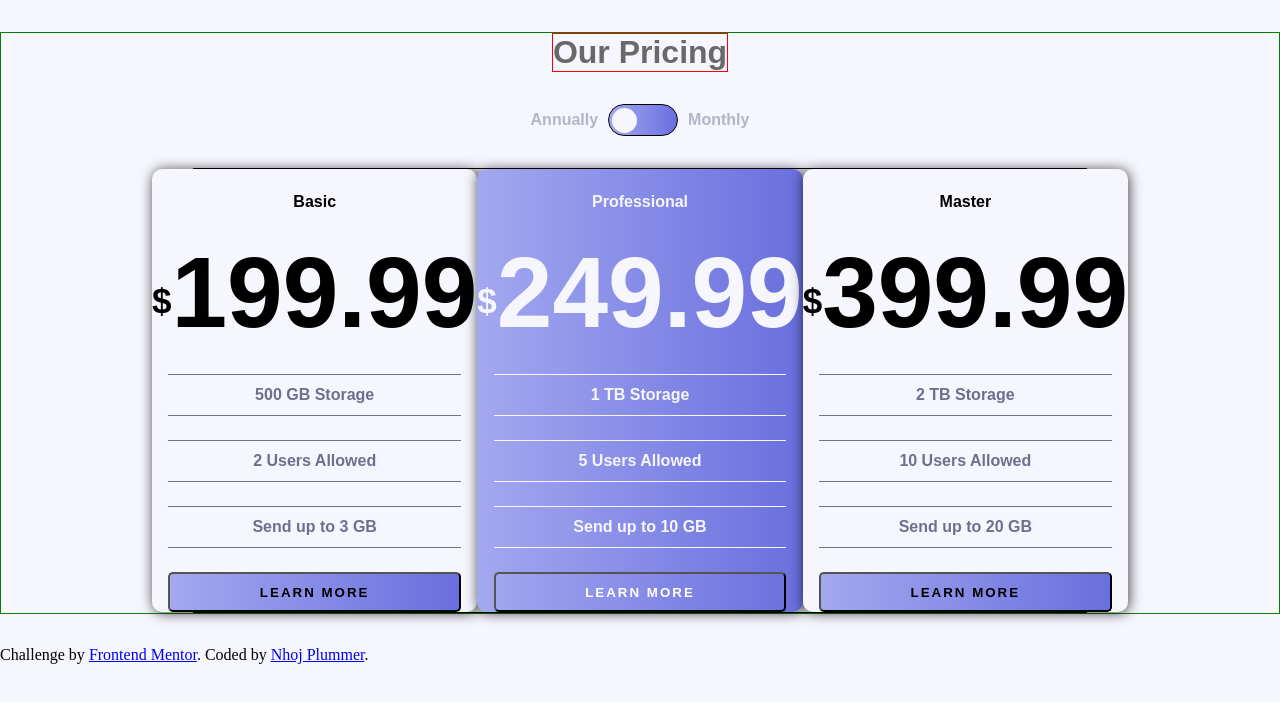
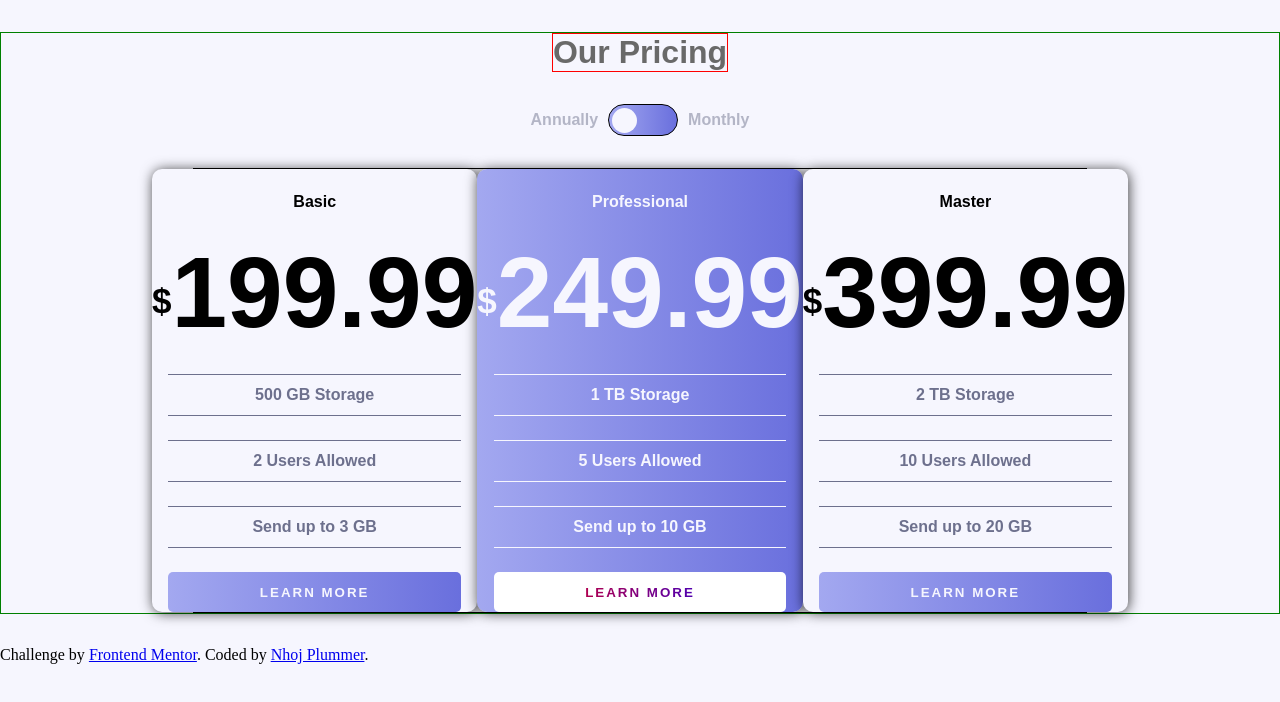
Before and after one commit to Nhoj-Plummer/pricing-component-with-toggle, a React (Create React App) app: page / in a window 1280 px wide. Shown: the top 702 px of the page. Built offline with nearby package versions, Linux system fonts and the light colour scheme.

Commit message:
Trying to make progress

```diff
--- a/src/components/Card/card.css
+++ b/src/components/Card/card.css
@@ -33,8 +33,9 @@
   border-radius: 5px;
   font-weight: 700;
   letter-spacing: 2px;
+  border: none;
   background: var(--color-gradient);
-
+  color: var(--color-very-light-grayish-blue);
   cursor: pointer;
   width: 90%;
   height: 40px;
--- a/src/components/Card/card.js
+++ b/src/components/Card/card.js
@@ -1,7 +1,7 @@
 import React from "react";
 import "./Card.css";
 
-const Card = ({id, style, title, price, storage, users, sendGB, textColor, buttonColor}) => {
+const Card = ({id, style, title, price, storage, users, sendGB, textColor, buttonColor, buttonText}) => {
   return (
     <div className="card-container" id={id} style={style}>
       <div className="card-container_text">
@@ -27,7 +27,9 @@ const Card = ({id, style, title, price, storage, users, sendGB, textColor, butto
       </div>
 
       <div className="card-container-button">
-        <button style={buttonColor}>LEARN MORE</button>
+        <button style={buttonColor}>
+          <p style={buttonText}>LEARN MORE</p>
+        </button>
       </div>
     </div>
   );
--- a/src/containers/Pricing/pricing.js
+++ b/src/containers/Pricing/pricing.js
@@ -16,7 +16,12 @@ const Pricing = () => {
       storage: "1 TB Storage",
       users: "5 Users Allowed",
       sendGB: "Send up to 10 GB",
-      buttonColor: {background: "var(--color-gradient)", backgroundClip: "text", webkitTextFillColor: "white"}
+      buttonColor: {background: "white"},
+      buttonText: {
+        background: "linear-gradient(90deg, red, blue)",
+        backgroundClip: "text",
+        color: "transparent"
+      }
     },
     {id: 3, title: "Master", price: "399.99", storage: "2 TB Storage", users: "10 Users Allowed", sendGB: "Send up to 20 GB", textColor: {color: "var(--color-grayish-blue)"}}
   ];
@@ -39,7 +44,7 @@ const Pricing = () => {
         <div className="pricing-container_prices annually">
           {annualData.map(option => {
             console.log("option", option);
-            return <Card id={option.id} style={option.style} title={option.title} price={option.price} storage={option.storage} users={option.users} sendGB={option.sendGB} textColor={option.textColor} buttonColor={option.buttonColor} />;
+            return <Card id={option.id} style={option.style} title={option.title} price={option.price} storage={option.storage} users={option.users} sendGB={option.sendGB} textColor={option.textColor} buttonColor={option.buttonColor} buttonText={option.buttonText} />;
           })}
           {/* <Card title="Annually" /> */}
         </div>
```
